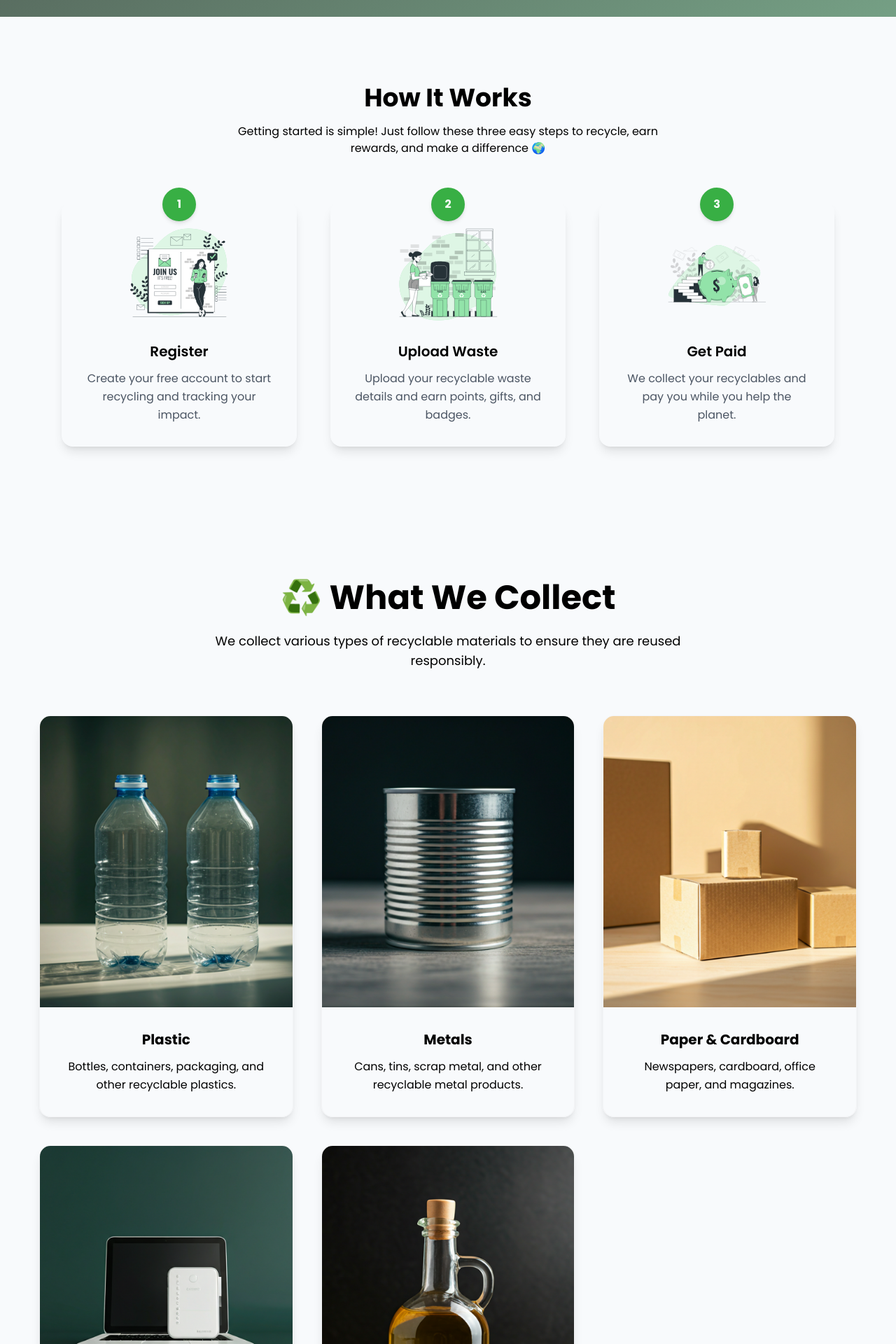
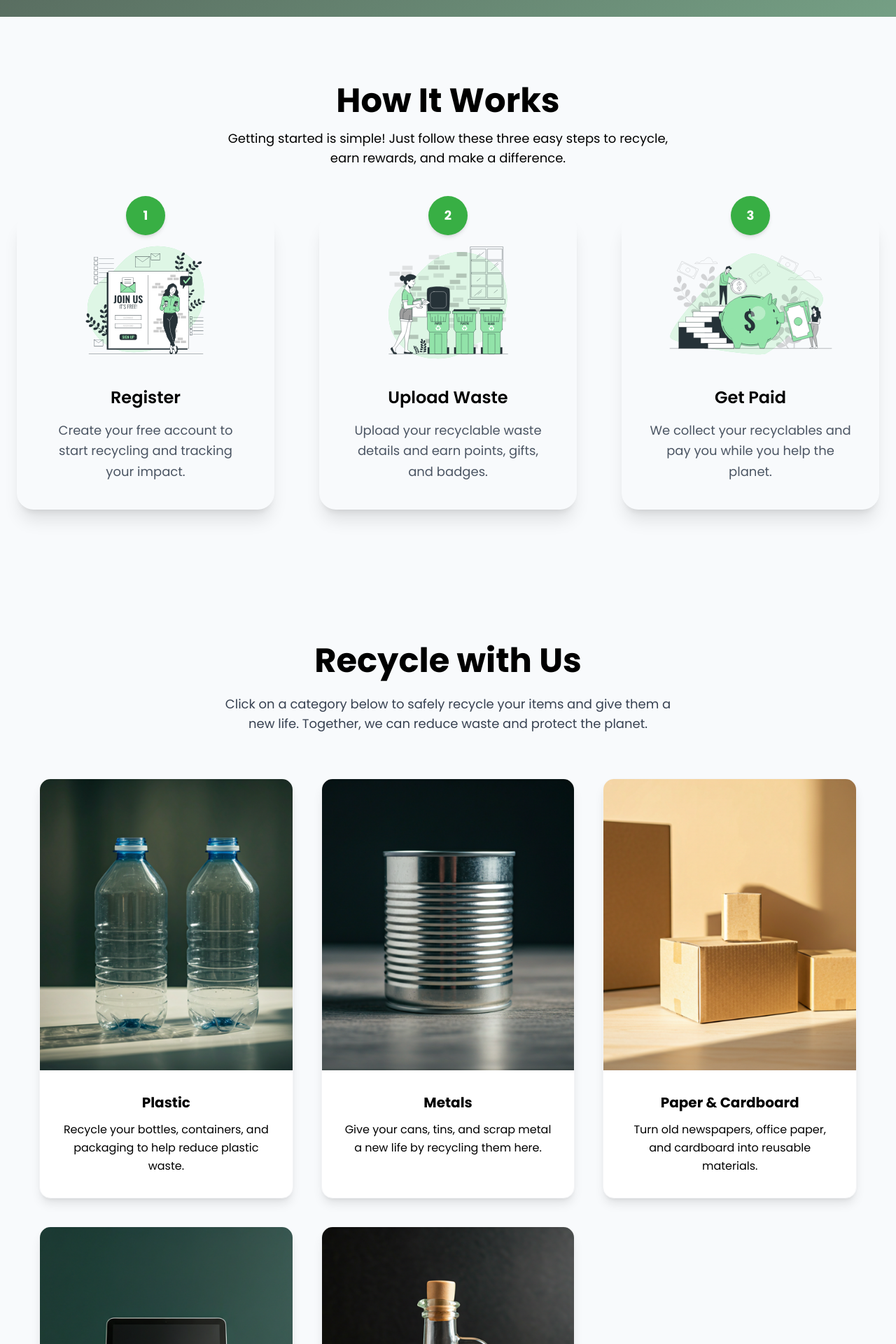
Before and after one commit to EcoRenew/EcoCycle_Client, a React (Vite) app: page / in a window 1280 px wide. Shown: the part 840-2760 px from the top of the page at 70% size. Built offline with nearby package versions, Linux system fonts and the light colour scheme; no server answers; grey boxes are pictures that could not be loaded.

Commit message:
feat: enhance CategoriesComponent descriptions and improve layout in HowItWorksComponent; update routing to correct UserPage reference

```diff
--- a/src/components/CategoriesComponent.jsx
+++ b/src/components/CategoriesComponent.jsx
@@ -11,31 +11,31 @@ const CategoriesComponent = () => {
       id: 1,
       icon: Plastic,
       title: "Plastic",
-      text: "Bottles, containers, packaging, and other recyclable plastics.",
+      text: "Recycle your bottles, containers, and packaging to help reduce plastic waste.",
     },
     {
       id: 2,
       icon: Metal,
       title: "Metals",
-      text: "Cans, tins, scrap metal, and other recyclable metal products.",
+      text: "Give your cans, tins, and scrap metal a new life by recycling them here.",
     },
     {
       id: 3,
       icon: paperCartoon,
       title: "Paper & Cardboard",
-      text: "Newspapers, cardboard, office paper, and magazines.",
+      text: "Turn old newspapers, office paper, and cardboard into reusable materials.",
     },
     {
       id: 4,
       icon: Electronics,
       title: "Electronics",
-      text: "Phones, laptops, small appliances, and e-waste.",
+      text: "Safely recycle phones, laptops, and small appliances to prevent e-waste.",
     },
     {
       id: 5,
       icon: Oil,
       title: "Cooking Oil",
-      text: "Used cooking oil, collected and recycled safely.",
+      text: "Dispose of used cooking oil responsibly so it can be recycled safely.",
     },
   ];
 
@@ -43,12 +43,12 @@ const CategoriesComponent = () => {
     <section className="py-24  " id="categories">
       <div className="w-full text-center px-4">
         {/* Section Header */}
-        <h2 className="text-4xl md:text-5xl font-extrabold  mb-6">
-          ♻️ What We Collect
+        <h2 className="text-4xl md:text-5xl font-extrabold mb-6">
+          Recycle with Us
         </h2>
-        <p className=" max-w-2xl mx-auto mb-16 text-lg">
-          We collect various types of recyclable materials to ensure they are
-          reused responsibly.
+        <p className="max-w-2xl mx-auto mb-16 text-lg text-gray-700 dark:text-gray-300">
+          Click on a category below to safely recycle your items and give them a
+          new life. Together, we can reduce waste and protect the planet.
         </p>
 
         {/* Categories  */}
@@ -60,7 +60,7 @@ const CategoriesComponent = () => {
                 .replace(" & ", "_")
                 .replace(" ", "_")}`}
               key={cat.id}
-              className="group dark:bg-[#1B3124] rounded-2xl shadow-lg hover:shadow-2xl transition-all duration-500 hover:-translate-y-3 border border-gray-100 overflow-hidden relative"
+              className="group bg-white dark:bg-[#1B3124] rounded-2xl shadow-lg hover:shadow-2xl transition-all duration-500 hover:-translate-y-3 border border-gray-100 overflow-hidden relative"
             >
               {/* Image */}
               <div className="bg-gray-50 overflow-hidden">
--- a/src/components/CollabSectionComponent.jsx
+++ b/src/components/CollabSectionComponent.jsx
@@ -19,7 +19,7 @@ const CollabSectionComponent = () => {
           {/* Contact Us */}
           <div className="flex flex-col sm:flex-row gap-6 justify-center lg:justify-start">
             <a
-              href="#"
+              href="/contact"
               className="px-10 py-4 border-2 border-ecoGreen text-ecoGreen font-semibold rounded-xl
              transition-all duration-300
              hover:bg-ecoGreen/10 hover:text-ecoGreen/90
@@ -29,7 +29,7 @@ const CollabSectionComponent = () => {
             </a>
 
             <a
-              href="#"
+              href="/register"
               className="px-10 py-4 bg-ecoGreen text-white font-semibold rounded-xl shadow-md hover:bg-ecoGreen/90 transition-all duration-300"
             >
               Register Your Organization
--- a/src/components/HowItWorksComponent.jsx
+++ b/src/components/HowItWorksComponent.jsx
@@ -25,34 +25,36 @@ const HowItWorksComponent = () => {
   ];
 
   return (
-    <section className="py-24  relative" id="how-it-works">
-      <div className="max-w-6xl mx-auto px-6 text-center">
+    <section className="py-24 relative" id="how-it-works">
+      <div className="max-w-7xl mx-auto px-6 text-center">
         {/* Section Header */}
-        <h2 className="text-4xl font-extrabold  mb-4">How It Works</h2>
-        <p className="max-w-2xl mx-auto mb-16">
+        <h2 className="text-4xl md:text-5xl font-extrabold mb-4">
+          How It Works
+        </h2>
+        <p className="max-w-2xl mx-auto mb-16 text-lg">
           Getting started is simple! Just follow these three easy steps to
-          recycle, earn rewards, and make a difference 🌍
+          recycle, earn rewards, and make a difference.
         </p>
 
         {/* Steps */}
-        <div className="grid gap-12 md:grid-cols-3">
+        <div className="grid gap-16 md:grid-cols-3">
           {steps.map((step, index) => (
             <div
               key={step.id}
-              className="group dark:bg-[#1B3124] rounded-2xl shadow-lg p-8 hover:shadow-2xl transition-all duration-300 hover:-translate-y-3 flex flex-col items-center relative"
+              className="group dark:bg-[#1B3124] rounded-3xl shadow-xl p-10 hover:shadow-2xl transition-all duration-300 hover:-translate-y-4 flex flex-col items-center relative"
             >
-              <div className="absolute -top-5 left-1/2 -translate-x-1/2 bg-[#38af44] text-white w-12 h-12 rounded-full flex items-center justify-center font-bold shadow-md">
+              <div className="absolute -top-6 left-1/2 -translate-x-1/2 bg-[#38af44] text-white w-14 h-14 rounded-full flex items-center justify-center font-bold shadow-md text-lg">
                 {index + 1}
               </div>
 
               <img
                 src={step.icon}
                 alt={step.title}
-                className="w-36 h-36 object-contain mb-6 transition-transform duration-300 group-hover:scale-110"
+                className="w-60 h-44 object-contain mb-8 transition-transform duration-300 group-hover:scale-110"
               />
 
-              <h3 className="text-xl font-semibold  mb-3">{step.title}</h3>
-              <p className="text-gray-600 dark:text-slate-300 leading-relaxed">
+              <h3 className="text-2xl font-semibold mb-4">{step.title}</h3>
+              <p className="text-gray-600 dark:text-slate-300 leading-relaxed text-lg">
                 {step.text}
               </p>
             </div>
--- a/src/routing/routes.jsx
+++ b/src/routing/routes.jsx
@@ -23,7 +23,6 @@ import DIYPage from "../pages/DIYPage";
 import CommunityPage from "../pages/CommunityPage";
 import AboutPage from "../pages/AboutPage";
 import ContactPage from "../pages/ContactPage";
-import UserPage from "../pages/UserPage";
 
 const router = createBrowserRouter([
   {
@@ -33,7 +32,7 @@ const router = createBrowserRouter([
     children: [
       { index: true, element: <HomePage /> },
       { path: "store", element: <StorePage /> },
-      { path: "about", element: <UserPage /> },
+      { path: "about", element: <AboutPage /> },
       { path: "contact", element: <ContactPage /> },
       { path: "login", element: <Login /> },
       { path: "register", element: <Register /> },
```
